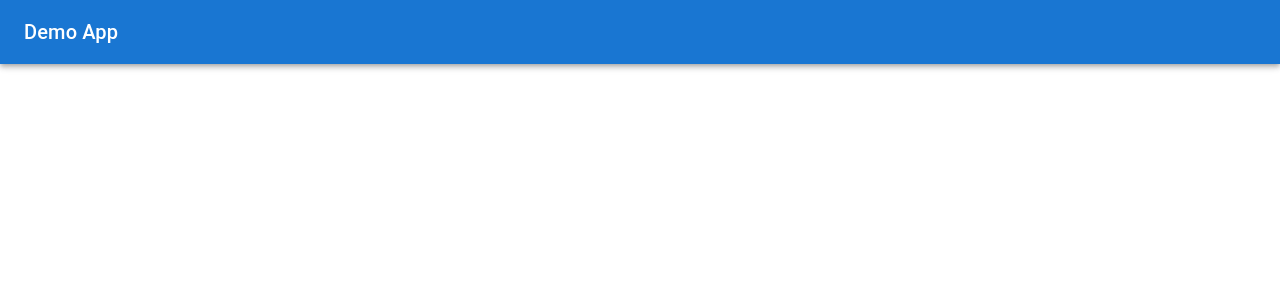
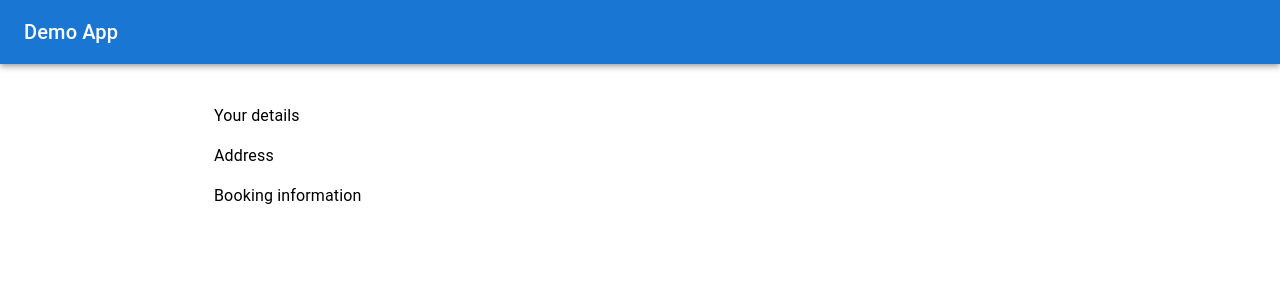
Before and after one commit to Annie-Huang/react-formik-material-ui-booking-form-template, a React (Create React App) app: page / in a window 1280 px wide. Shown: the top 300 px of the page. Built offline with nearby package versions, Linux system fonts and the light colour scheme.

Commit message:
Create 3 Grid item

```diff
--- a/src/App.tsx
+++ b/src/App.tsx
@@ -1,5 +1,5 @@
 import React from 'react';
-import { Container, Grid } from '@mui/material';
+import { Container, Grid, Typography } from '@mui/material';
 import Header from './components/Header/Header';
 import { Form, Formik, FormikHelpers, FormikValues } from 'formik';
 import * as Yup from 'yup';
@@ -29,7 +29,21 @@ function App() {
                 console.log(values);
               }}
             >
-              <Form></Form>
+              <Form>
+                <Grid container spacing={2}>
+                  <Grid size={{ xs: 12 }}>
+                    <Typography>Your details</Typography>
+                  </Grid>
+
+                  <Grid size={{ xs: 12 }}>
+                    <Typography>Address</Typography>
+                  </Grid>
+
+                  <Grid size={{ xs: 12 }}>
+                    <Typography>Booking information</Typography>
+                  </Grid>
+                </Grid>
+              </Form>
             </Formik>
           </div>
         </Container>
```
